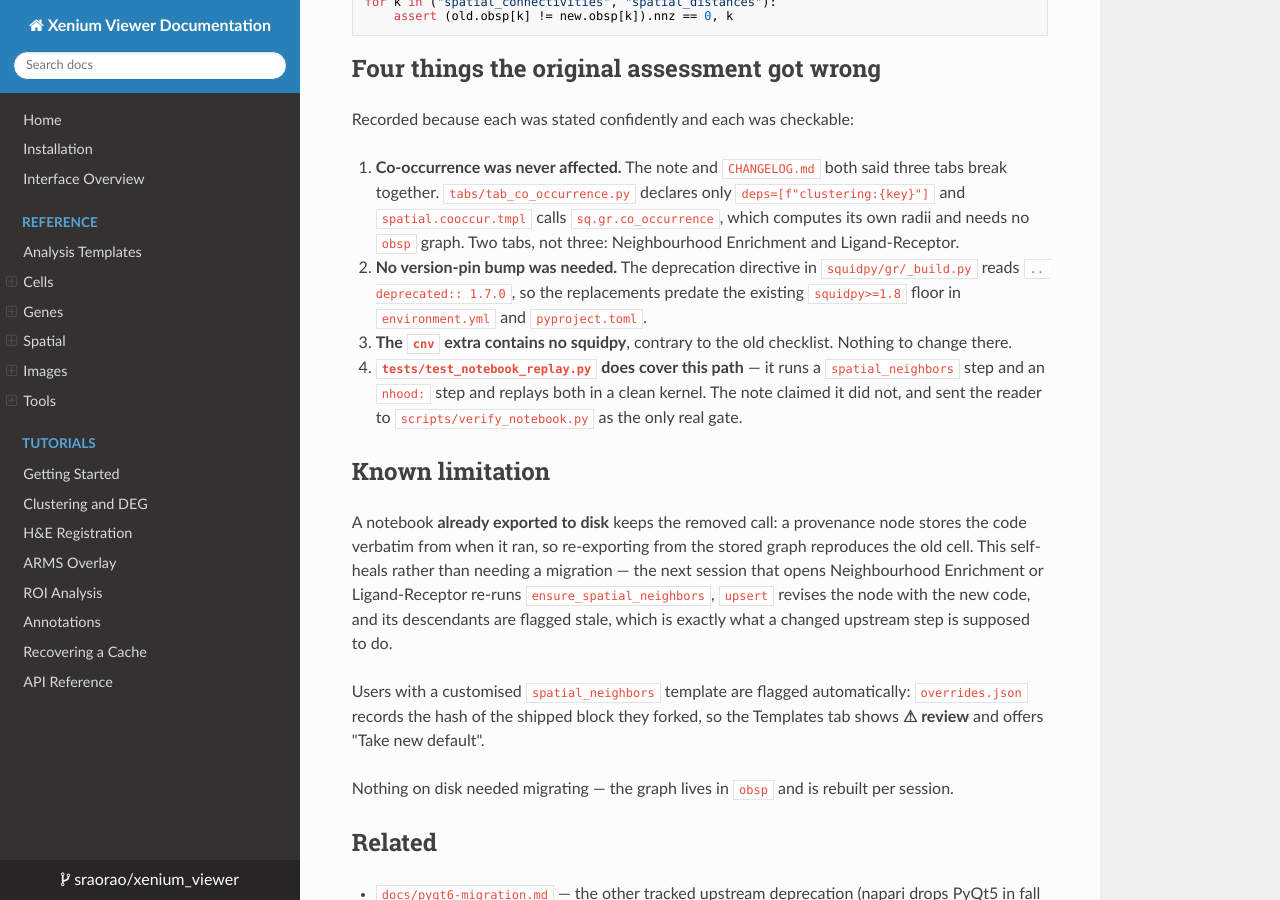
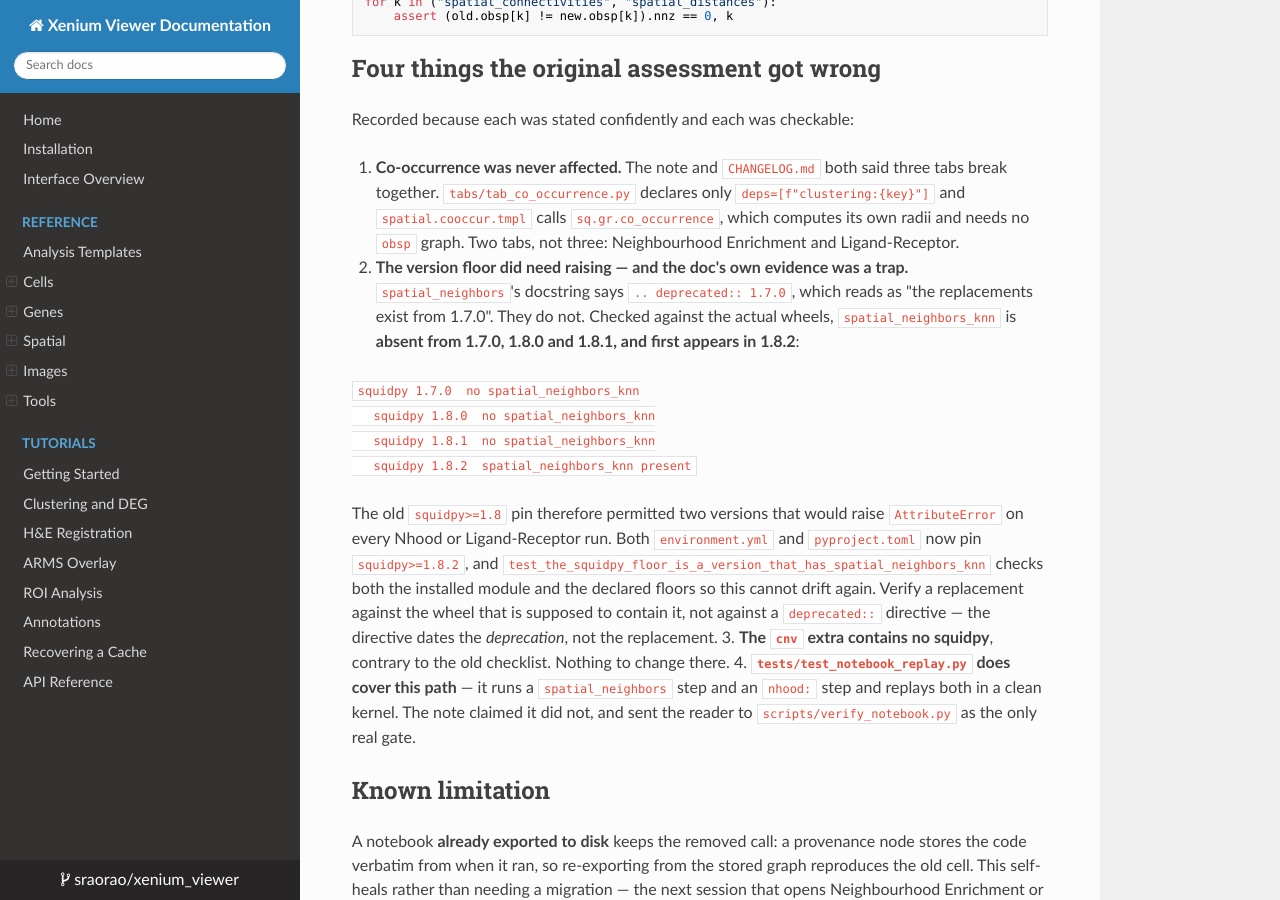
Before and after one commit to rao-genomics-lab/palms, an MkDocs documentation site: the page built from docs/squidpy-spatial-neighbors-migration.md, in a window 1280 px wide and 900 px high, scrolled down 1584 px. Built offline with MkDocs 1.6.1, drawn with Linux system fonts in a browser that asks for light colours; nearby versions of some CDN libraries.

Commit message:
Raise the squidpy floor to >=1.8.2, which is where the replacement exists
spatial_neighbors_knn is absent from 1.7.0, 1.8.0 and 1.8.1 and first appears
in 1.8.2 — checked against the wheels, not inferred. The previous commit left
the pin at >=1.8 on the strength of spatial_neighbors' own docstring, which
reads `.. deprecated:: 1.7.0` and so looks like it dates the replacements. It
dates the deprecation. With >=1.8 a fresh resolve could land on 1.8.0 or 1.8.1,
where every Nhood or Ligand-Receptor run raises AttributeError.

    squidpy 1.7.0  no spatial_neighbors_knn
    squidpy 1.8.0  no spatial_neighbors_knn
    squidpy 1.8.1  no spatial_neighbors_knn
    squidpy 1.8.2  spatial_neighbors_knn present

environment-copykat.yml stays unpinned: that env is a headless rpy2 worker and
never reaches spatial_analysis or the template.

test_the_squidpy_floor_is_a_version_that_has_spatial_neighbors_knn checks both
halves — the installed module has the function, and the declared floors in
environment.yml and pyproject.toml are high enough that a fresh resolve cannot
land below it. Verified it fails on the old pin.

Co-Authored-By: Claude Opus 5 <noreply@anthropic.com>
Claude-Session: https://claude.ai/code/session_019LQPkFcEXwQX9frk91Gt8N

````diff
--- a/docs/squidpy-spatial-neighbors-migration.md
+++ b/docs/squidpy-spatial-neighbors-migration.md
@@ -75,9 +75,26 @@ Recorded because each was stated confidently and each was checkable:
    `deps=[f"clustering:{key}"]` and `spatial.cooccur.tmpl` calls `sq.gr.co_occurrence`,
    which computes its own radii and needs no `obsp` graph. Two tabs, not three:
    Neighbourhood Enrichment and Ligand-Receptor.
-2. **No version-pin bump was needed.** The deprecation directive in
-   `squidpy/gr/_build.py` reads `.. deprecated:: 1.7.0`, so the replacements predate the
-   existing `squidpy>=1.8` floor in `environment.yml` and `pyproject.toml`.
+2. **The version floor did need raising — and the doc's own evidence was a trap.**
+   `spatial_neighbors`'s docstring says `.. deprecated:: 1.7.0`, which reads as "the
+   replacements exist from 1.7.0". They do not. Checked against the actual wheels,
+   `spatial_neighbors_knn` is **absent from 1.7.0, 1.8.0 and 1.8.1, and first appears in
+   1.8.2**:
+
+   ```
+   squidpy 1.7.0  no spatial_neighbors_knn
+   squidpy 1.8.0  no spatial_neighbors_knn
+   squidpy 1.8.1  no spatial_neighbors_knn
+   squidpy 1.8.2  spatial_neighbors_knn present
+   ```
+
+   The old `squidpy>=1.8` pin therefore permitted two versions that would raise
+   `AttributeError` on every Nhood or Ligand-Receptor run. Both `environment.yml` and
+   `pyproject.toml` now pin `squidpy>=1.8.2`, and
+   `test_the_squidpy_floor_is_a_version_that_has_spatial_neighbors_knn` checks both the
+   installed module and the declared floors so this cannot drift again. Verify a
+   replacement against the wheel that is supposed to contain it, not against a
+   `deprecated::` directive — the directive dates the *deprecation*, not the replacement.
 3. **The `cnv` extra contains no squidpy**, contrary to the old checklist. Nothing to
    change there.
 4. **`tests/test_notebook_replay.py` does cover this path** — it runs a
--- a/environment.yml
+++ b/environment.yml
@@ -20,7 +20,7 @@ dependencies:
   # Spatial / single-cell
   - anndata>=0.12
   - scanpy>=1.12
-  - squidpy>=1.8
+  - squidpy>=1.8.2
   - spatialdata>=0.7
   - dask>=2024.0
   - dask-image
--- a/pyproject.toml
+++ b/pyproject.toml
@@ -30,7 +30,7 @@ dependencies = [
     "pandas>=2.0",
     "pyarrow>=15",
     "scanpy>=1.12",
-    "squidpy>=1.8",
+    "squidpy>=1.8.2",
     "anndata>=0.12",
     "spatialdata>=0.7",
     "spatialdata-io>=0.6",
````
Also changed, not shown: CHANGELOG.md (+15 -5 lines), 1 other file.
